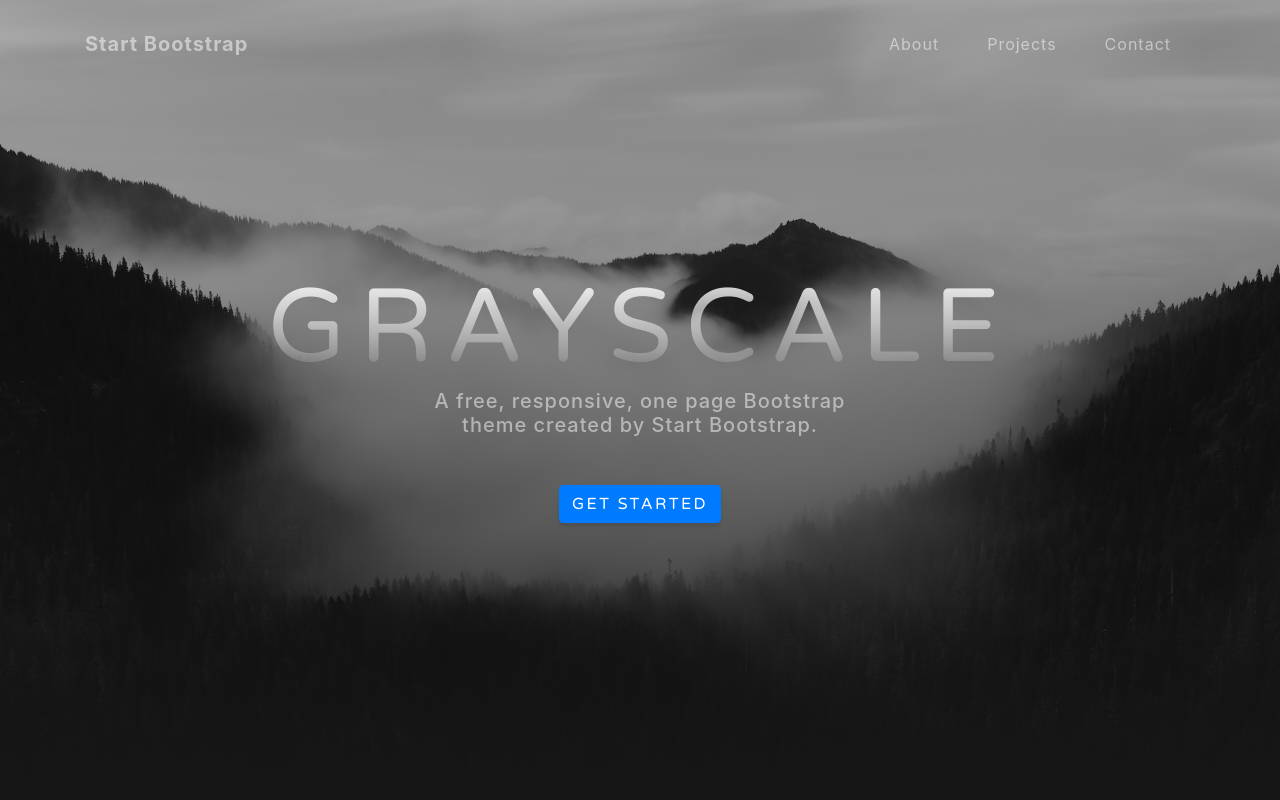
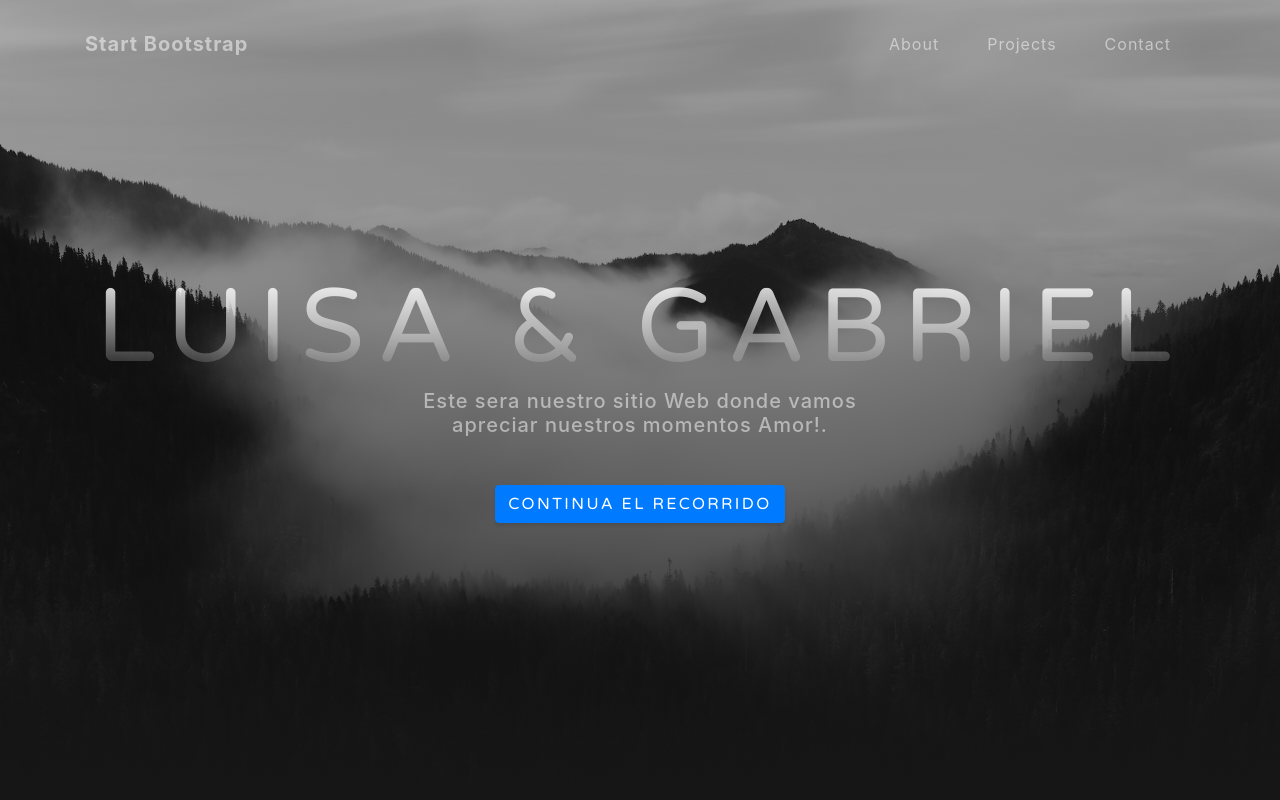
Before and after one commit to DiazBustamanteGabriel/proyecto2, a website with bundled scripts: page index.html in a window 1280 px wide. Shown: the top 800 px of the page. Built offline with nearby package versions, Linux system fonts and the light colour scheme.

Commit message:
Menbrete

```diff
--- a/index.html
+++ b/index.html
@@ -53,9 +53,9 @@
   <header class="masthead">
     <div class="container d-flex h-100 align-items-center">
       <div class="mx-auto text-center">
-        <h1 class="mx-auto my-0 text-uppercase">Grayscale</h1>
-        <h2 class="text-white-50 mx-auto mt-2 mb-5">A free, responsive, one page Bootstrap theme created by Start Bootstrap.</h2>
-        <a href="#about" class="btn btn-primary js-scroll-trigger">Get Started</a>
+        <h1 class="mx-auto my-0 text-uppercase">Luisa & Gabriel</h1>
+        <h2 class="text-white-50 mx-auto mt-2 mb-5">Este sera nuestro sitio Web donde vamos apreciar nuestros momentos Amor!.</h2>
+        <a href="#about" class="btn btn-primary js-scroll-trigger">Continua el recorrido</a>
       </div>
     </div>
   </header>
```
